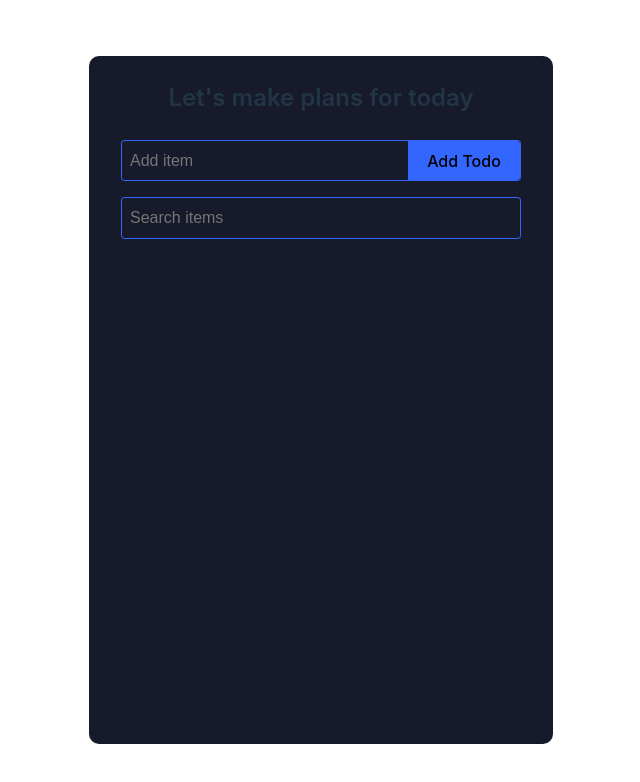
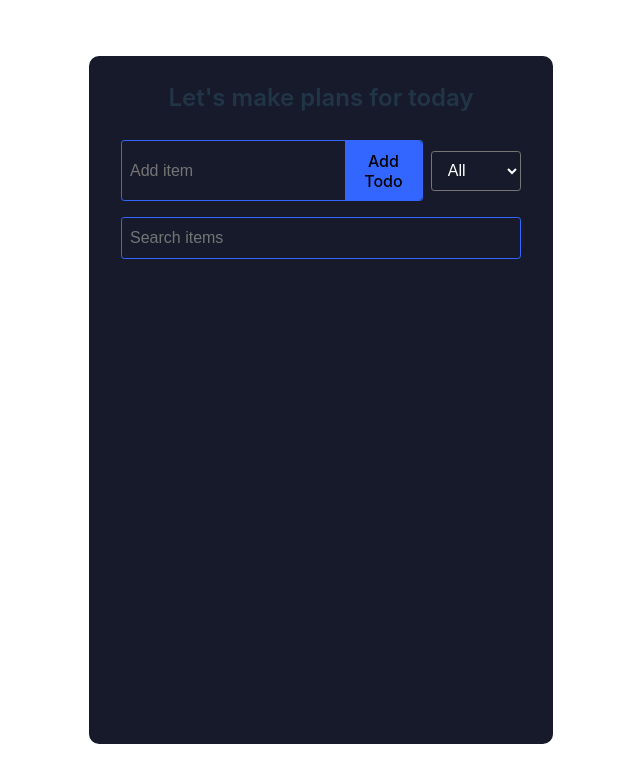
Before and after one commit to techpilot/todo_list, a React (Vite) app: page / in a window 1280 px wide. Shown: the top 782 px of the page, without its empty margins (319-959 px from the left). Built offline with nearby package versions, Linux system fonts and the light colour scheme.

Commit message:
feat: category selection ui

```diff
--- a/src/components/Todo.tsx
+++ b/src/components/Todo.tsx
@@ -7,6 +7,7 @@
 } from 'react';
 import '../styles/Todo.css';
 import TodoList from './TodoList';
+import SelectComponent from './utils/reusables/SelectComponent';
 
 interface TodoState {
   id: string;
@@ -56,6 +57,7 @@
     <div className="todo-container">
       <p className="todo-title">Let's make plans for today</p>
 
+      <div className="main-wrapper">
         <div className="todo-input-wrapper">
           <input
             placeholder="Add item"
@@ -68,7 +70,13 @@
           </button>
         </div>
 
-      <div className="todo-input-wrapper">
+        <SelectComponent
+          disabled={false}
+          elements={['All', 'Work', 'Chores']}
+        />
+      </div>
+
+      <div className="search-input-wrapper">
         <input placeholder="Search items" className="search-input" />
       </div>
 
--- /dev/null
+++ b/src/components/utils/reusables/SelectComponent.tsx
@@ -0,0 +1,27 @@
+import '../../../styles/SelectStyles.css';
+
+interface SelectComponentProps {
+  disabled: boolean;
+  elements: string[];
+}
+
+const SelectComponent: React.FC<SelectComponentProps> = ({
+  disabled,
+  elements,
+}) => {
+  return (
+    <div className="main-container">
+      <div className="select-wrapper">
+        <select className="select" disabled={disabled}>
+          {elements?.map((element, index) => (
+            <option key={index}>
+              <p>{element}</p>
+            </option>
+          ))}
+        </select>
+      </div>
+    </div>
+  );
+};
+
+export default SelectComponent;
--- /dev/null
+++ b/src/styles/SelectStyles.css
@@ -0,0 +1,30 @@
+.main-container {
+  height: max-content;
+  width: 8rem;
+}
+
+.select-wrapper {
+  position: relative;
+  display: flex;
+  justify-items: center;
+  --tw-bg-opacity: 1;
+  background-color: #161a2b;
+  border-radius: 0.2rem;
+  border-style: none;
+}
+
+.select {
+  width: 100%;
+  padding-top: 0.6rem;
+  padding-bottom: 0.6rem;
+  padding-right: 0.75rem;
+  padding-left: 0.75rem;
+  background-color: black;
+  outline: none;
+  background-color: inherit;
+  border-radius: 0.2rem;
+  color: #fff;
+  font-weight: 500;
+  font-size: 1rem;
+  cursor: pointer;
+}
--- a/src/styles/Todo.css
+++ b/src/styles/Todo.css
@@ -20,15 +20,22 @@
   margin-top: -0.5rem;
 }
 
+.main-wrapper {
+  display: flex;
+  gap: 0.5rem;
+  align-items: center;
+  margin-left: 1.5rem;
+  margin-right: 1.5rem;
+  margin-top: 1rem;
+}
+
 .todo-input-wrapper {
   display: flex;
+  flex: 1;
   justify-content: space-between;
   align-items: center;
   border: 1px solid #3366ff;
   border-radius: 0.2rem;
-  margin-left: 1.5rem;
-  margin-right: 1.5rem;
-  margin-top: 1rem;
 }
 
 .add-todo-input {
@@ -44,6 +51,17 @@
   border: none;
   border-radius: 0 0.2rem 0.2rem 0;
   background-color: #3366ff;
+}
+
+.search-input-wrapper {
+  display: flex;
+  justify-content: space-between;
+  align-items: center;
+  border: 1px solid #3366ff;
+  border-radius: 0.2rem;
+  margin-left: 1.5rem;
+  margin-right: 1.5rem;
+  margin-top: 1rem;
 }
 
 .search-input {
```
Lines whose indentation alone changed are shown as unchanged.
